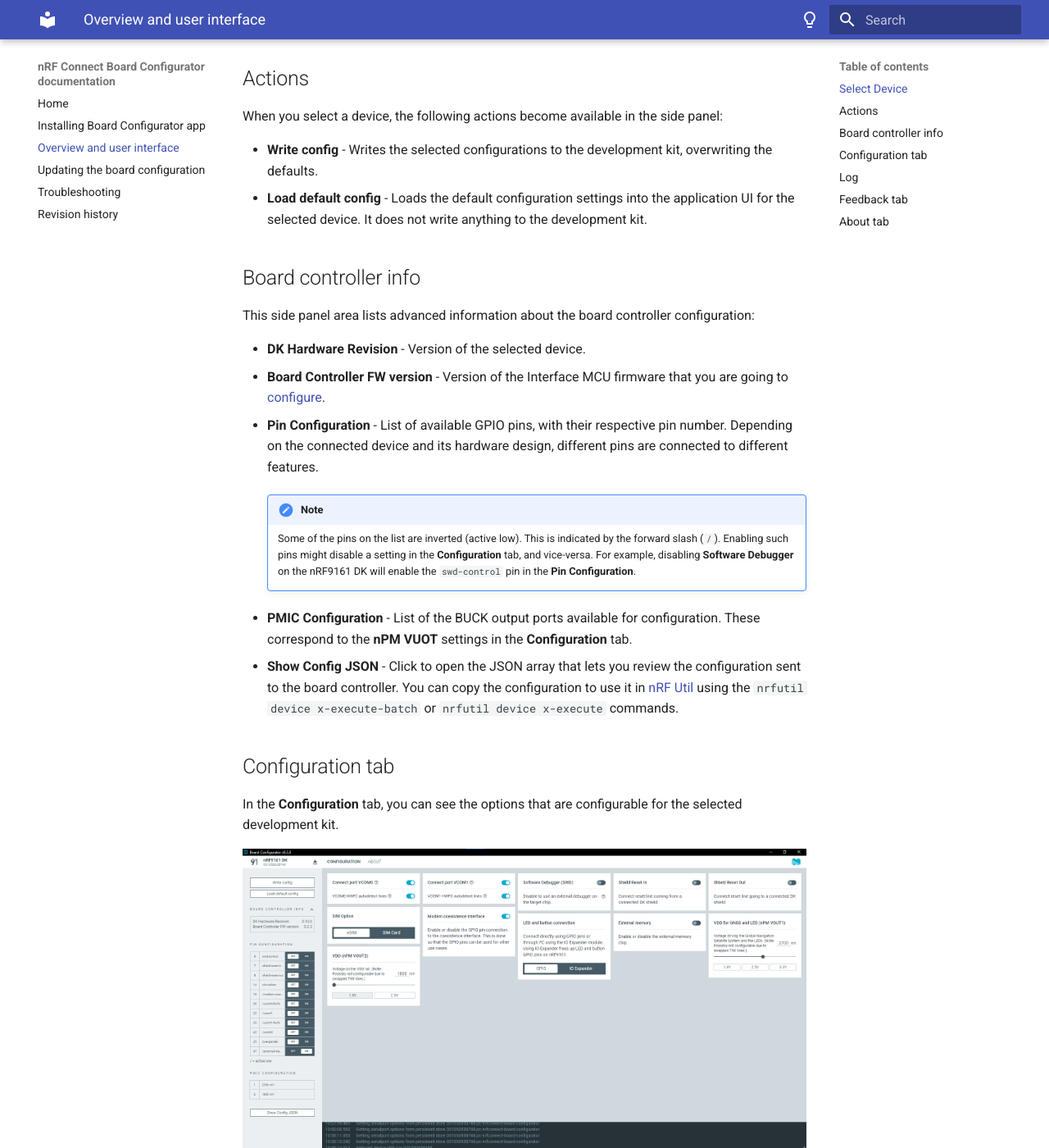
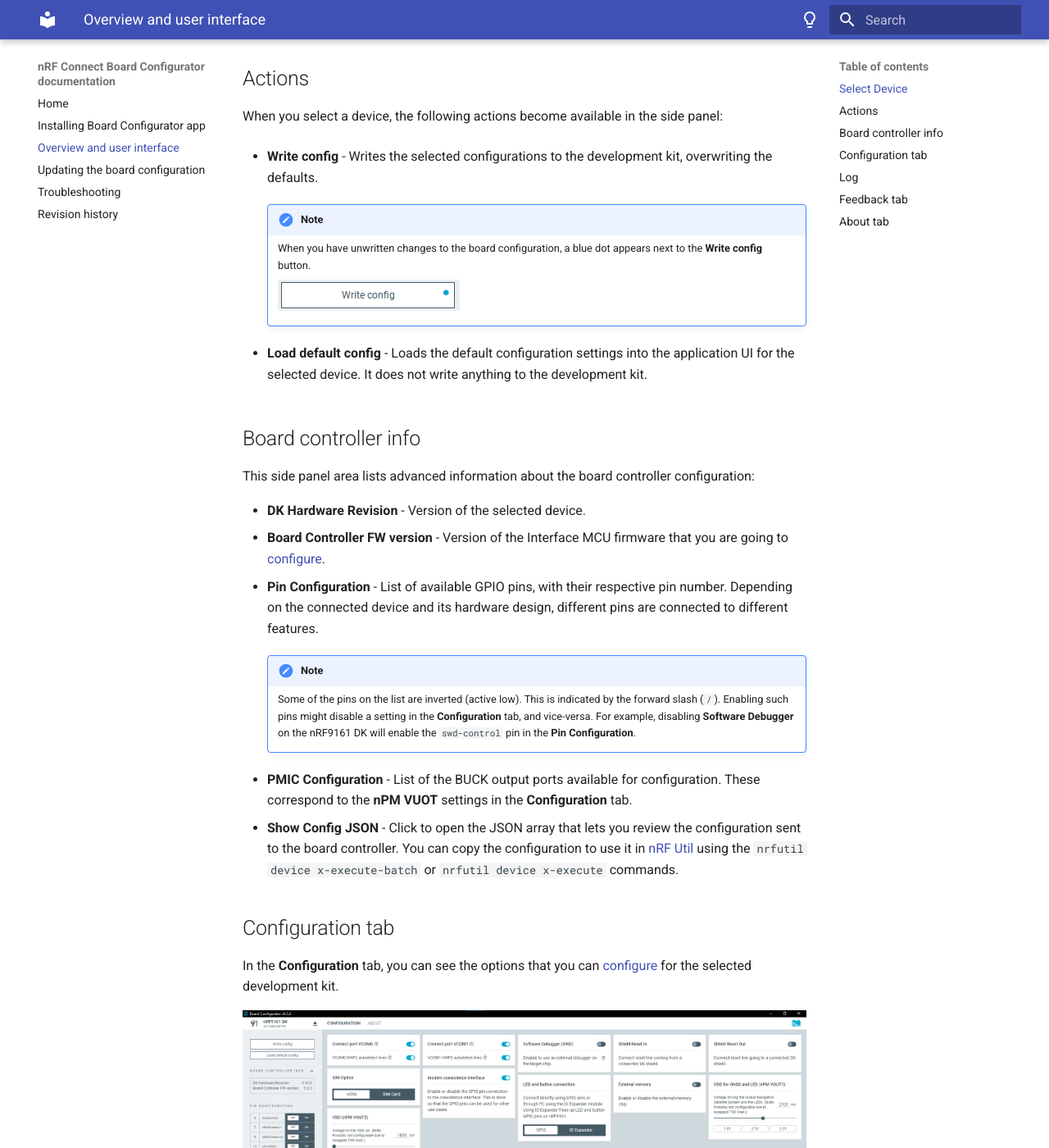
Before and after one commit to NordicSemiconductor/pc-nrfconnect-board-configurator, an MkDocs documentation site: the page built from doc/docs/overview.md, in a window 1280 px wide and 1400 px high, scrolled down 804 px. Shown: the whole window at 82% size. Built offline with MkDocs 1.6.1 and Material for MkDocs 9.7.7, drawn with Linux system fonts in a browser that asks for light colours.

Commit message:
doc: unwritten changes + nRF54 support
Added nRF54 devices to the supported devices list.
Updated docs with info about the blue dot for unwritten changes.
NCD-771 / NCD-962.

Signed-off-by: Grzegorz Ferenc <Grzegorz.Ferenc@nordicsemi.no>

```diff
--- a/doc/docs/overview.md
+++ b/doc/docs/overview.md
@@ -15,6 +15,12 @@
 When you select a device, the following actions become available in the side panel:
 
 - **Write config** - Writes the selected configurations to the development kit, overwriting the defaults.
+
+    !!! note "Note"
+         When you have unwritten changes to the board configuration, a blue dot appears next to the **Write config** button.
+
+          ![Blue dot indicating unwritten changes](./screenshots/board_configurator_unwritten_config.png "Blue dot indicating unwritten changes")
+
 - **Load default config** - Loads the default configuration settings into the application UI for the selected device. It does not write anything to the development kit.
 
 ## Board controller info
@@ -33,7 +39,7 @@
 
 ## Configuration tab
 
-In the **Configuration** tab, you can see the options that are configurable for the selected development kit.
+In the **Configuration** tab, you can see the options that you can [configure](updating.md) for the selected development kit.
 
 ![Board Configurator configuration tab](./screenshots/board_configurator_connected.png "Board Configurator configuration tab")
 
```
Also changed, not shown: doc/docs/index.md (+2 -0 lines), doc/docs/updating.md (+4 -0 lines), doc/docs/screenshots/board_configurator_unwritten_config.png (added), doc/docs/screenshots/board_configurator_unwritten_options.png (added).
